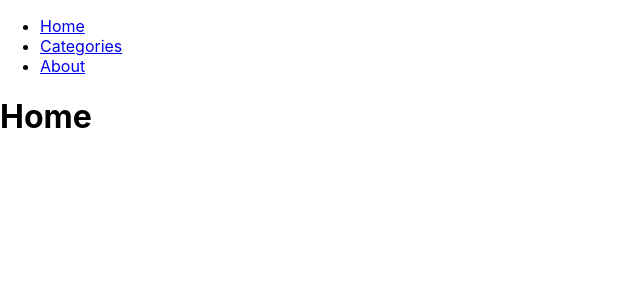
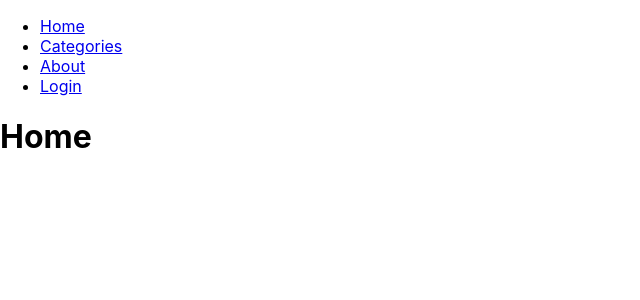
Before and after one commit to gustionusamba24/client-semina, a React (Create React App) app: page / in a window 1280 px wide. Shown: the top 300 px of the page, without its empty margins (0-640 px from the left). Built offline with nearby package versions, Linux system fonts and the light colour scheme.

Commit message:
Use react router dom

```diff
--- a/src/App.jsx
+++ b/src/App.jsx
@@ -1,17 +1,29 @@
-import "./App.css";
+import React from "react";
 import {
   BrowserRouter,
   Routes,
   Route,
   Link,
   useParams,
+  useNavigate,
+  useLocation,
 } from "react-router-dom";
+
+function useQuery() {
+  const { search } = useLocation();
+
+  return React.useMemo(() => new URLSearchParams(search), [search]);
+}
 
 function Home() {
   return <h1>Home</h1>;
 }
 
 function Categories() {
+  const query = useQuery();
+
+  console.log(query.get("page"));
+
   return (
     <>
       <h1>Categories</h1>
@@ -50,6 +62,17 @@ function About() {
   return <h1>About</h1>;
 }
 
+function Login() {
+  const navigate = useNavigate();
+
+  return (
+    <>
+      <h1>Login</h1>
+      <button onClick={() => navigate("/")}>Submit</button>
+    </>
+  );
+}
+
 function App() {
   return (
     <BrowserRouter>
@@ -63,9 +86,13 @@ function App() {
         <li>
           <Link to="/about">About</Link>
         </li>
+        <li>
+          <Link to="/login">Login</Link>
+        </li>
       </ul>
       <Routes>
         <Route path="/" element={<Home />} />
+        <Route path="login" element={<Login />} />
         <Route path="categories" element={<Categories />} />
         <Route path="categories/:id" element={<CategoriesDetail />} />
         <Route path="about" element={<About />} />
```
